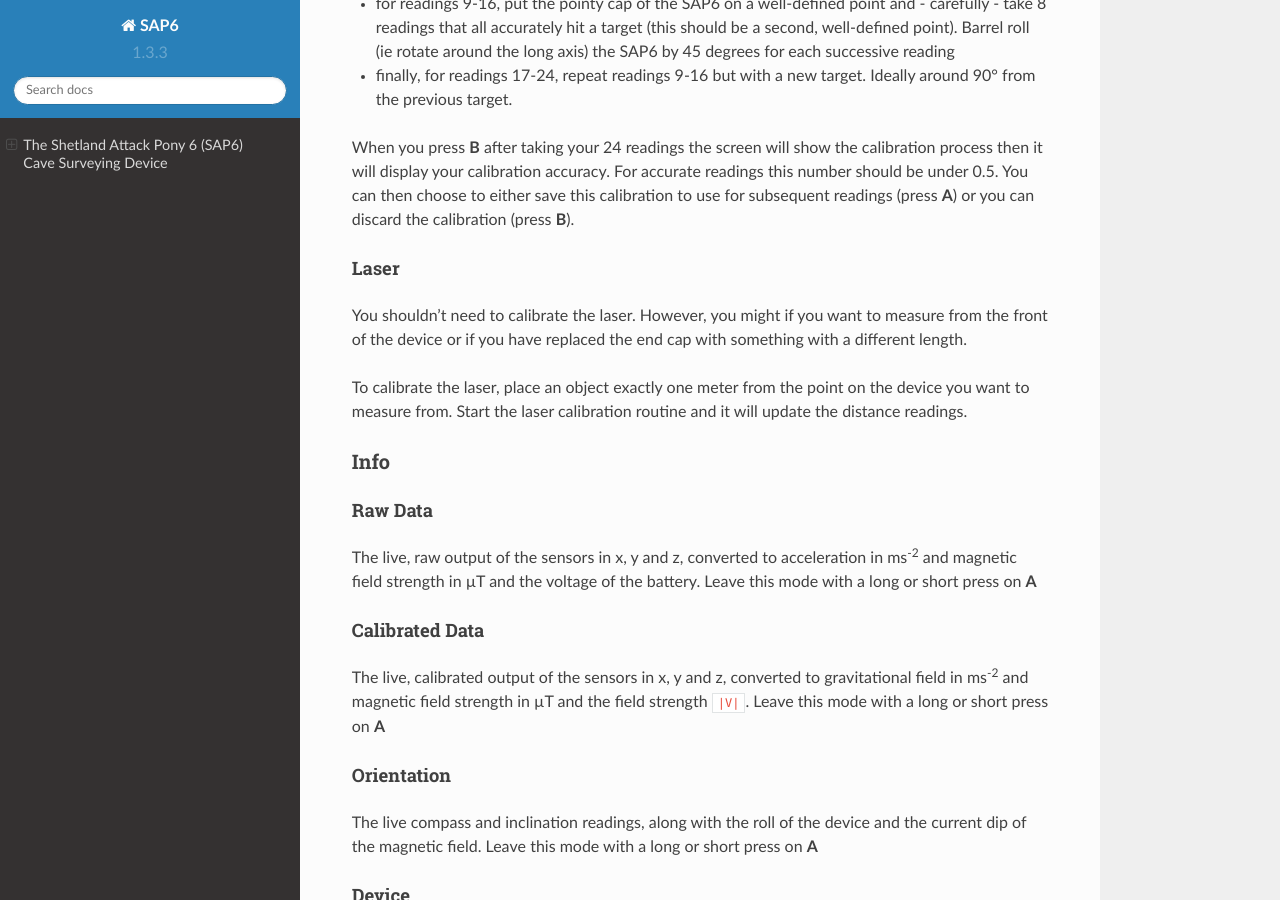
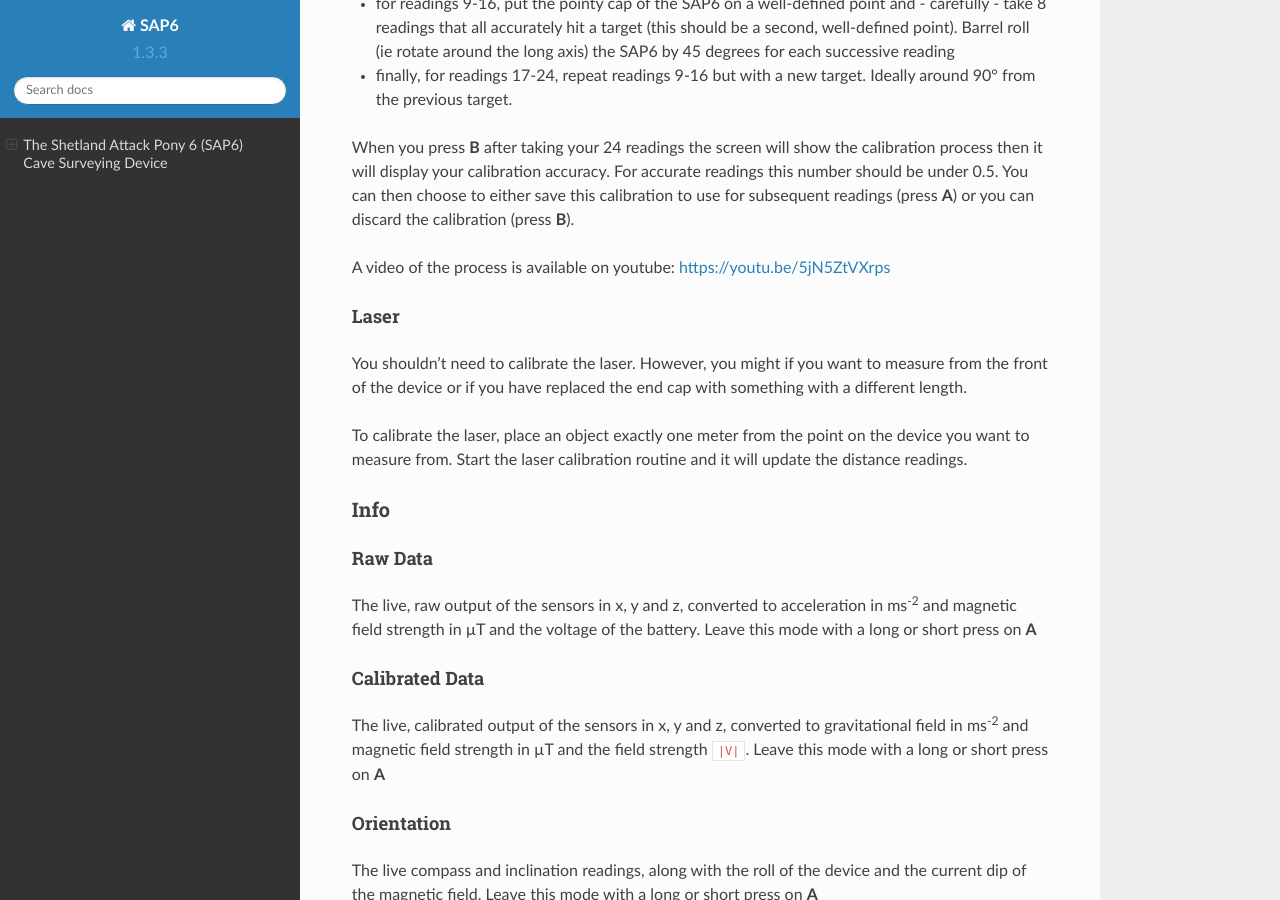
Before and after one commit to furbrain/STIC, a Sphinx documentation site: the page built from firmware/docs/source/index.rst, in a window 1280 px wide and 900 px high, scrolled down 2907 px. Built offline with Sphinx 7.4.7 and the Read the Docs theme 2.0.0, drawn with Linux system fonts in a browser that asks for light colours.

Commit message:
Add youtube link for calibration

```diff
--- a/firmware/docs/source/index.rst
+++ b/firmware/docs/source/index.rst
@@ -146,6 +146,8 @@ An example of a good calibration protocol would be to:
 When you press **B** after taking your 24 readings the screen will show the calibration process then it will display
 your calibration accuracy. For accurate readings this number should be under 0.5. You can then choose to either save
 this calibration to use for subsequent readings (press **A**) or you can discard the calibration (press **B**).
+
+A video of the process is available on youtube: `https://youtu.be/5jN5ZtVXrps <https://youtu.be/5jN5ZtVXrps>`_
 
 Laser
 *****
```
